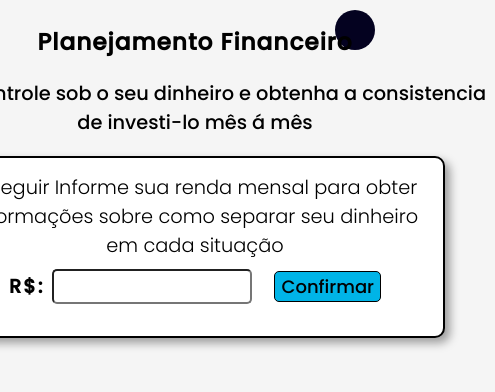
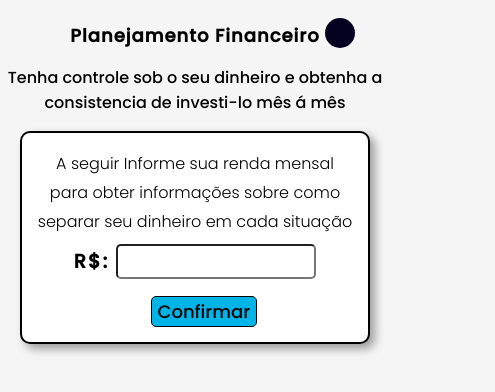
Before and after one commit to Guivieirasilva/controle-financeiro, a plain HTML site: page index.html in a window 390 px wide. Shown: the whole page, 495 px wide, since content can reach past the window. Drawn offline with Linux system fonts and the light colour scheme.

Commit message:
responsivo

```diff
--- a/asc/CSS/base.css
+++ b/asc/CSS/base.css
@@ -47,17 +47,18 @@ body{
 }
 .tema{
     position: fixed;
-    top: 10px;
-    right: 15px;
+    top: 1rem;
+    right: 2rem ;
+    z-index: 2;
 }
 label{
     background-color: var(--purpleDark);
     border-radius: 50%;
     display: inline-block;
-    width: 40px;
-    height: 40px;
+    width: 30px;
+    height: 30px;
     cursor: pointer;
-    user-select: none;
+    /* user-select: none; */
     transition: background 0.5s linear;
 }
 body.modoEscuro label {
--- a/asc/CSS/style.css
+++ b/asc/CSS/style.css
@@ -99,3 +99,26 @@ a:hover{
     color: blue;
     transform: scale(1.1, 1.1);
 }
+@media screen and (max-width: 700px){
+    header{
+        width: 400px;
+    }
+    header p {
+        font-size: medium;
+    }
+    h1{
+        font-size: large;
+    }
+    main{
+        width: 350px;
+    }
+    main span {
+        font-size: medium;
+    }
+    main p {
+        font-size: medium;
+    }
+    .popup{
+        width: 295px;
+    }
+}
--- a/asc/JS/app.js
+++ b/asc/JS/app.js
@@ -22,7 +22,7 @@ const BTN = document.getElementById("btn")
 
 function alteraTema(){
 
-BTN.addEventListener("change", (e) => {
+BTN.addEventListener("click", (e) => {
     document.body.classList.toggle("modoEscuro", e.target.checked)
 })
 
```
